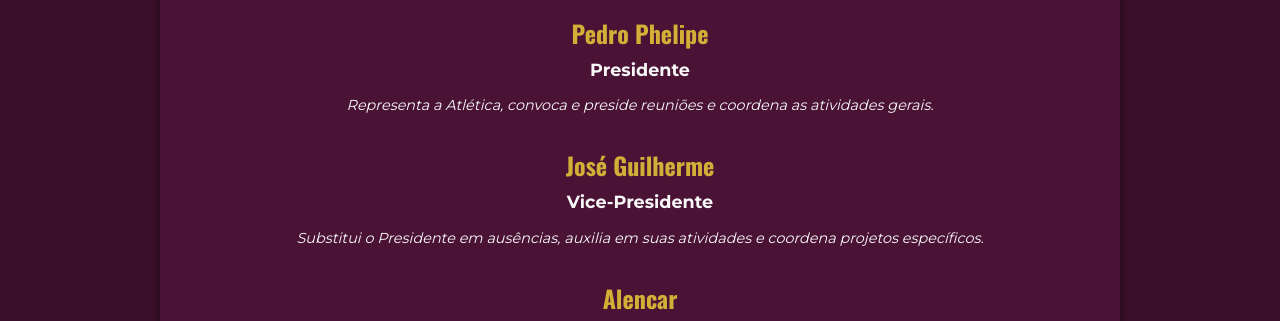
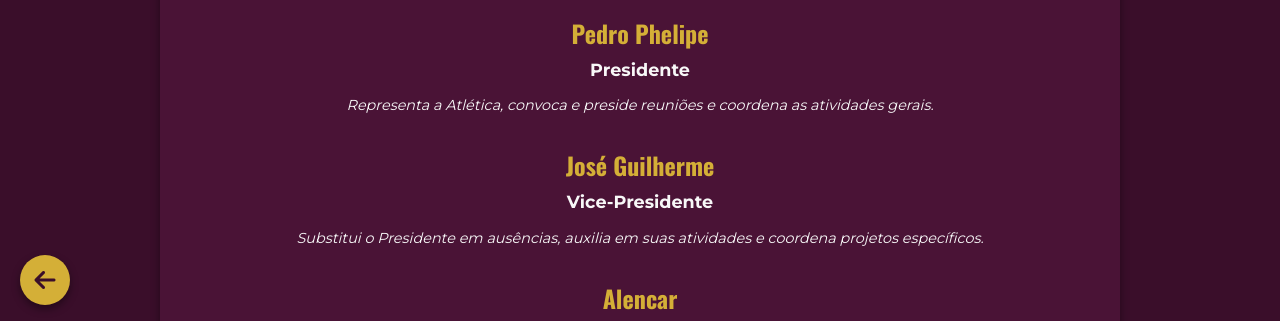
Before and after one commit to tormentaufpe-ui/tormenta, a plain HTML site: page diretoria.html in a window 1280 px wide. Shown: the part 475-796 px from the top of the page. Drawn offline with nearby package versions, Linux system fonts and the light colour scheme.

Commit message:
Update diretoria.html

```diff
--- a/diretoria.html
+++ b/diretoria.html
@@ -8,6 +8,9 @@
     <link rel="preconnect" href="https://fonts.googleapis.com">
     <link rel="preconnect" href="https://fonts.gstatic.com" crossorigin>
     <link href="https://fonts.googleapis.com/css2?family=Montserrat:wght@400;700&family=Oswald:wght@400;700&display=swap" rel="stylesheet">
+
+    <link rel="stylesheet" href="https://cdnjs.cloudflare.com/ajax/libs/font-awesome/6.5.1/css/all.min.css">
+
     <style>
         :root {
             --cor-principal: #3a0e2a;
@@ -68,17 +71,40 @@
             margin-bottom: 20px;
             font-style: italic;
         }
-        .back-link {
-            display: block;
-            text-align: center;
-            margin-top: 40px;
-            color: var(--cor-secundaria);
+
+        /* Estilo para o botão flutuante de retorno */
+        .floating-back-button {
+            position: fixed;
+            bottom: 20px;
+            left: 20px;
+            z-index: 1000;
+            display: flex;
+            justify-content: center;
+            align-items: center;
+            width: 50px;
+            height: 50px;
+            border-radius: 50%;
+            background-color: var(--cor-secundaria);
+            color: var(--cor-principal);
+            box-shadow: 0 4px 8px rgba(0, 0, 0, 0.4);
             text-decoration: none;
-            font-weight: bold;
-            transition: color 0.3s ease;
+            font-size: 24px;
+            transition: background-color 0.3s, transform 0.3s;
         }
-        .back-link:hover {
-            color: #f0c24f;
+
+        .floating-back-button:hover {
+            background-color: #f0c24f; /* Tom mais claro da cor secundária no hover */
+            transform: scale(1.1);
+        }
+
+        /* Animação de entrada do botão */
+        @keyframes fadeIn {
+            from { opacity: 0; }
+            to { opacity: 1; }
+        }
+
+        .floating-back-button {
+            animation: fadeIn 0.5s ease-in-out;
         }
     </style>
 </head>
@@ -136,8 +162,10 @@
 
         <h3>Delmario</h3>
         <p><strong>Coordenador de Basquete</strong></p>
+    </div>
 
-        <a href="index.html" class="back-link">Voltar para a Página Inicial</a>
-    </div>
+    <a href="index.html" class="floating-back-button">
+        <i class="fas fa-arrow-left"></i>
+    </a>
 </body>
 </html>
```
